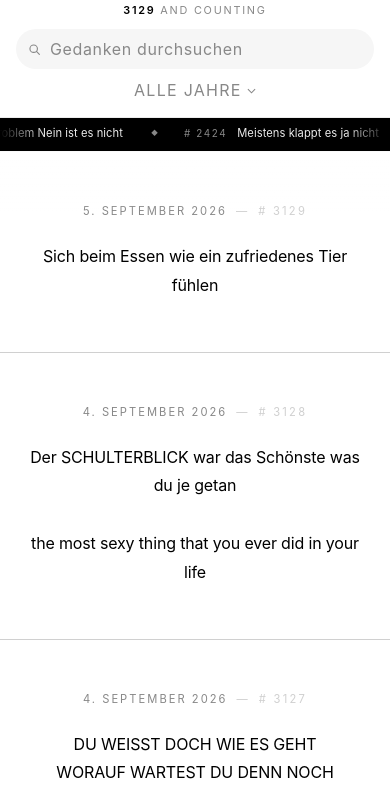
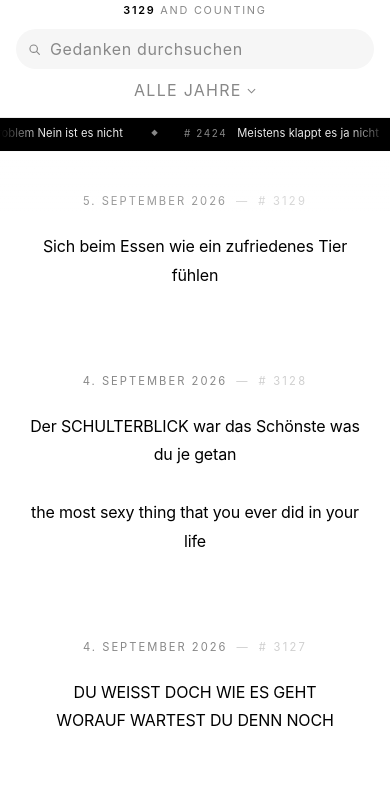
Before and after one commit to nils-hausotte/abfall2000, a plain HTML site: page index.html in a window 390 px wide. Shown: the part 42-844 px from the top of the page. Drawn offline with Linux system fonts and the light colour scheme.

Commit message:
nochmal besser

```diff
--- a/style.css
+++ b/style.css
@@ -386,15 +386,10 @@ html, body {
 .entry {
   width: 100%;
   max-width: 640px;
-  padding: 72px 40px;
+  padding: 56px 40px;
   text-align: center;
-  border-bottom: 1px solid var(--light-grey);
   position: relative;
   scroll-margin-top: calc(var(--header-height) + 24px);
-}
-
-.entry:last-child {
-  border-bottom: none;
 }
 
 /* Kurzes Aufblitzen beim Sprung aus dem Ticker.
@@ -577,7 +572,7 @@ html, body {
   }
 
   .entry {
-    padding: 52px 24px;
+    padding: 42px 24px;
   }
 
   #impressum {
```
